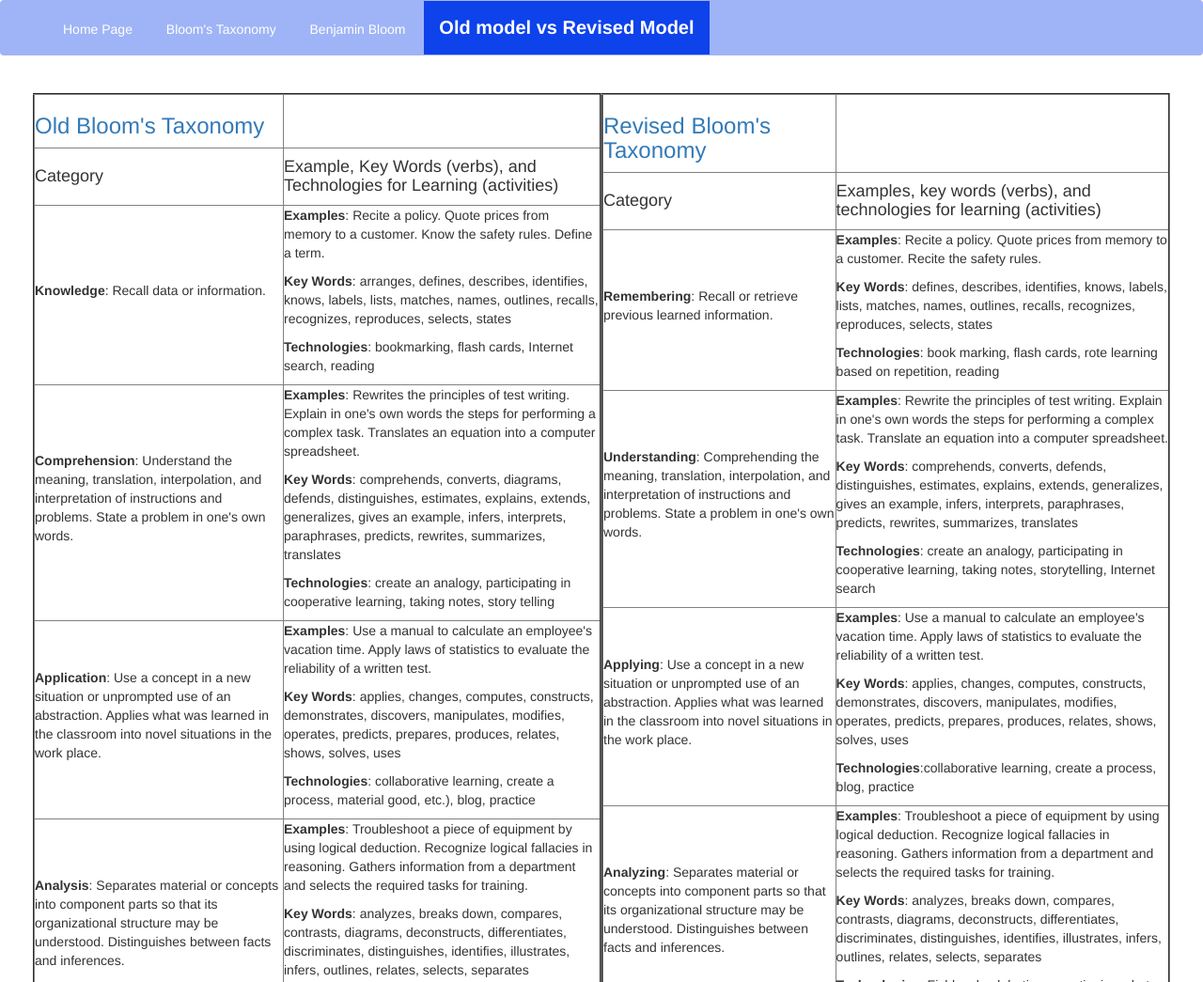
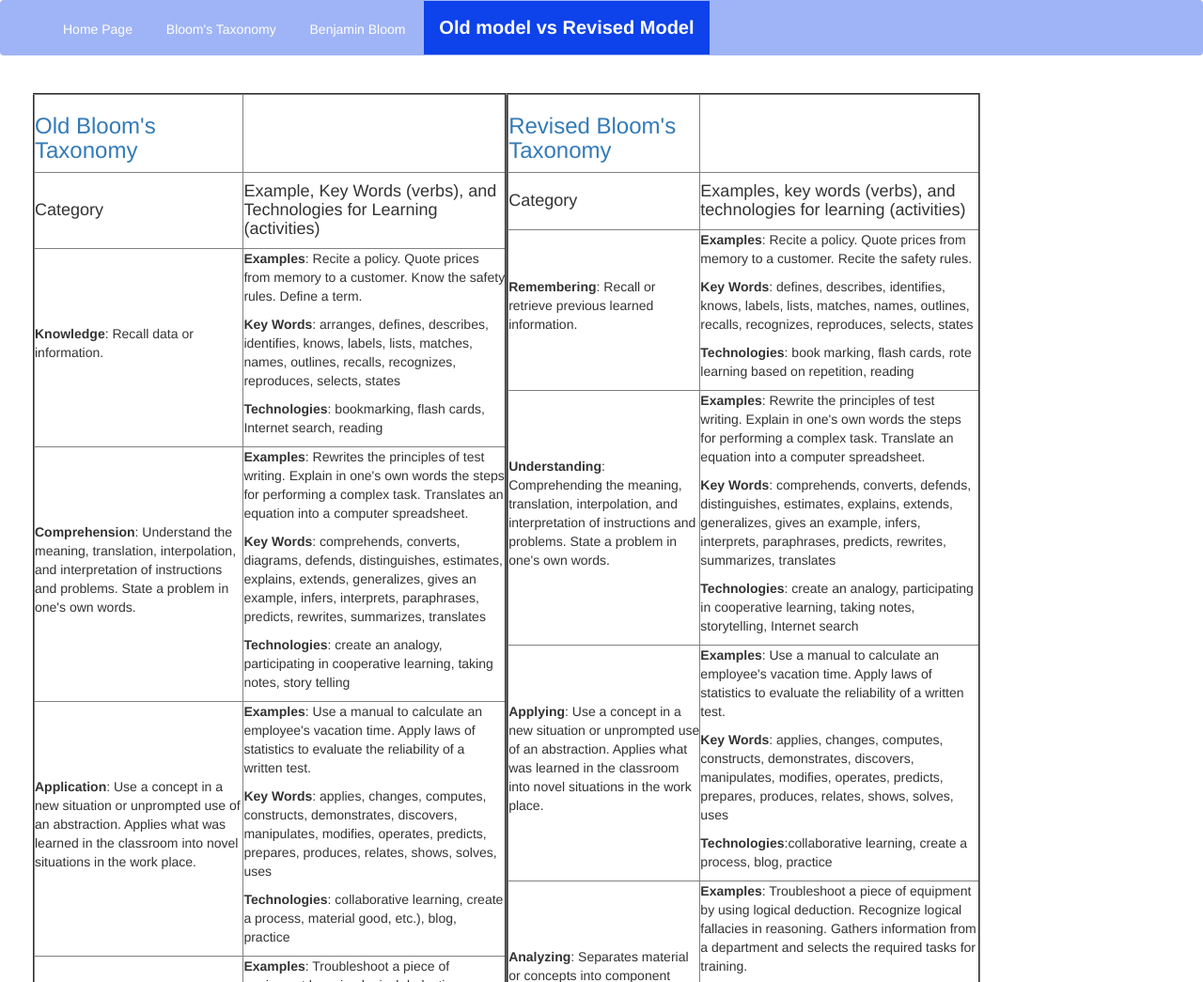
Before and after one commit to rajat-008/bloomssite, a plain HTML site: page tables.html in a window 1280 px wide. Shown: the top 1045 px of the page at 94% size. Drawn offline with nearby package versions, Linux system fonts and the light colour scheme; files that its build step writes are made by us from their sources.

Commit message:
Update tables.html

```diff
--- a/tables.html
+++ b/tables.html
@@ -29,7 +29,7 @@
         </ul>
       </div>
       <div class="bod row">
-        <table class="col-lg-6 col-sm-12" width="100%" border="2" align="center" cellpadding="7" cellspacing="1" bgcolor="#FFFFCC" >
+        <table class="col-lg-5 col-sm-12" width="100%" border="2" align="center" cellpadding="7" cellspacing="1" bgcolor="#FFFFCC" >
   <tbody>
     <tr><th><a href="http://www.nwlink.com/~donclark/hrd/Bloom/original_cognitive_version.html"><h3>Old Bloom's Taxonomy</h3></a></th></tr>
     <tr>
@@ -99,7 +99,7 @@
       <p><strong>Technologies</strong>: survey, blogging</p></td>
   </tr>
 </tbody></table>
-<table class="col-lg-6 col-sm-12" width="100%" border="2" align="center" cellpadding="7" cellspacing="1" bgcolor="#FFFFCC" >
+<table class="col-lg-5 col-sm-12" width="100%" border="2" align="center" cellpadding="7" cellspacing="1" bgcolor="#FFFFCC" >
   <tbody>
     <tr><th><a href="http://www.nwlink.com/~donclark/hrd/bloom.html"><h3>Revised Bloom's Taxonomy</h3></a></th></tr>
     <tr>
```
